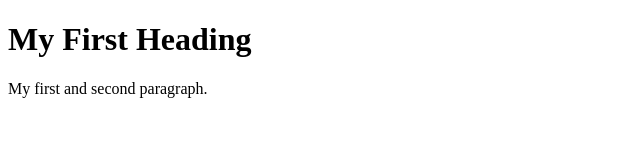
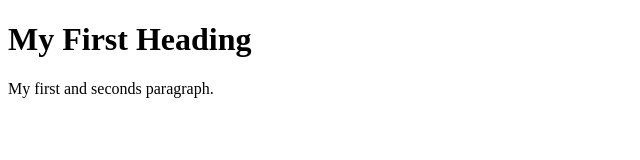
Before and after one commit to rajarajank23/newjenkins, a plain HTML site: page index.html in a window 1280 px wide. Shown: the full height of the page, 0-640 px from the left. Drawn offline with Linux system fonts and the light colour scheme.

Commit message:
Update index.html

```diff
--- a/index.html
+++ b/index.html
@@ -4,7 +4,7 @@
 
 <h1>My First Heading</h1>
 
-<p>My first and second paragraph.</p>
+<p>My first and seconds paragraph.</p>
 
 </body>
 </html>
```
